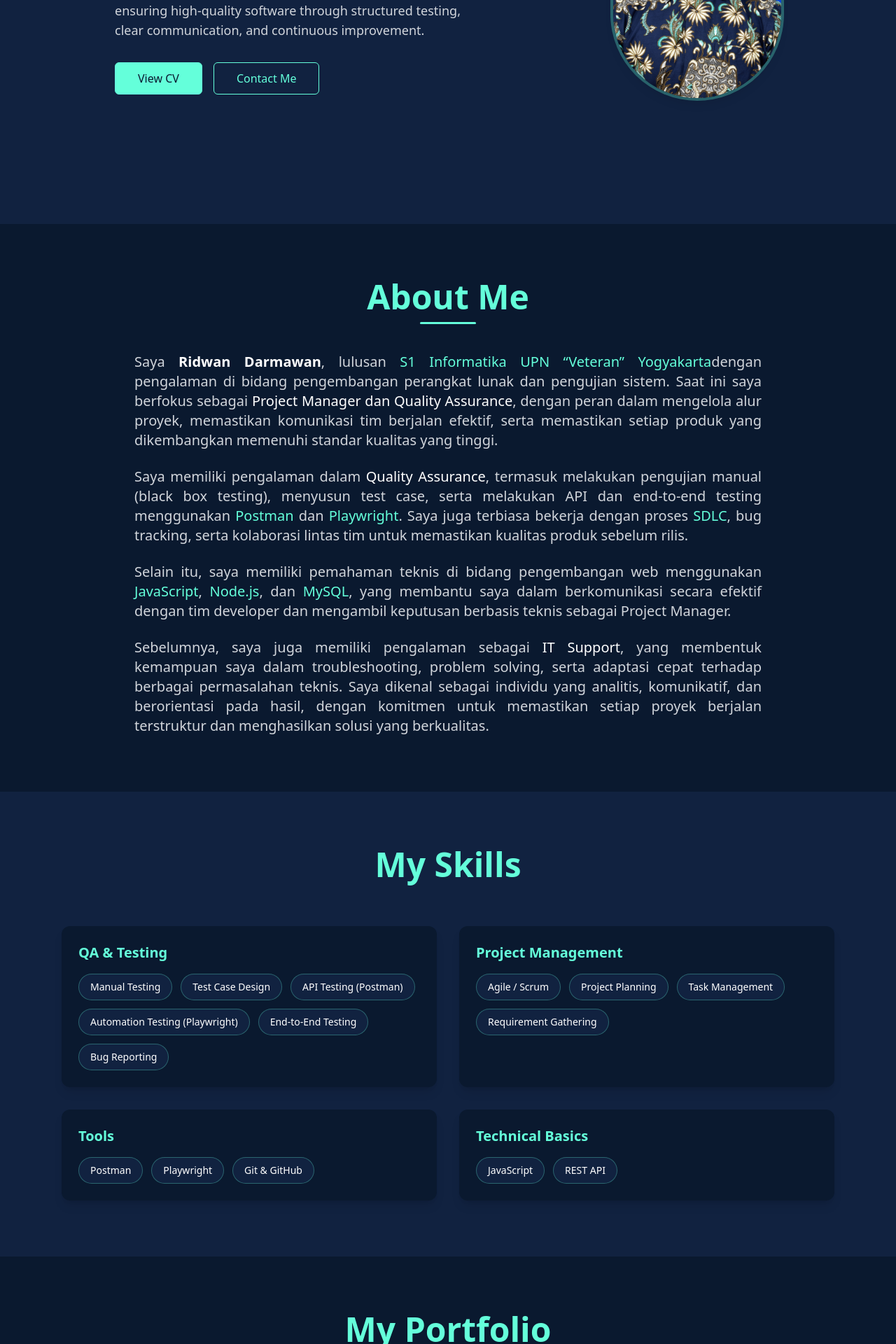
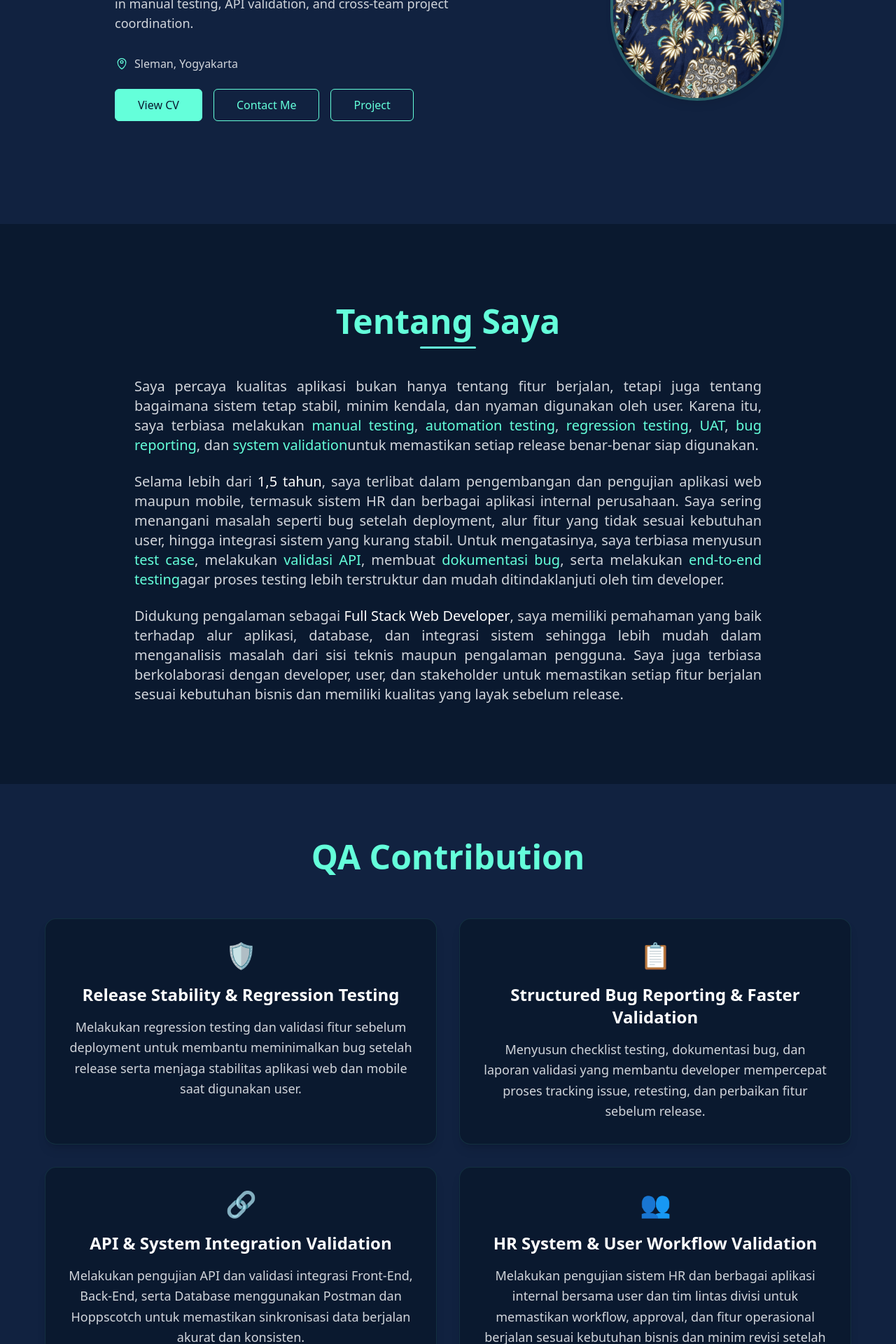
Before and after one commit to kowells/my-profile, a React (Create React App) app: page / in a window 1280 px wide. Shown: the part 480-2400 px from the top of the page at 70% size. Built offline with nearby package versions, Linux system fonts and the light colour scheme.

Commit message:
add new section

```diff
--- a/src/pages/Home.jsx
+++ b/src/pages/Home.jsx
@@ -124,12 +124,36 @@ export default function Home() {
                     </motion.h1>
 
                     <h3 className="text-[#64ffda] font-semibold text-xl sm:text-2xl mb-5">
-                        Project Manager | Quality Assurance
+                        Quality Assurance
                     </h3>
 
                     <p className="text-gray-300 text-base sm:text-lg leading-relaxed mb-8 max-w-md md:max-w-lg mx-auto md:mx-0">
-                        Focused on leading projects, improving workflows,
-                        and ensuring high-quality software through structured testing, clear communication, and continuous improvement.
+                        QA Engineer focused on system quality, release stability, and user validation for web & mobile applications.
+                        Experienced in manual testing, API validation, and cross-team project coordination.
+                    </p>
+
+                    <p className="flex items-center justify-center md:justify-start gap-2 text-gray-300 mb-6">
+                        <svg
+                            xmlns="http://www.w3.org/2000/svg"
+                            fill="none"
+                            viewBox="0 0 24 24"
+                            strokeWidth={1.5}
+                            stroke="currentColor"
+                            className="w-5 h-5 text-[#64ffda]"
+                        >
+                            <path
+                                strokeLinecap="round"
+                                strokeLinejoin="round"
+                                d="M12 21s7-4.35 7-11a7 7 0 10-14 0c0 6.65 7 11 7 11z"
+                            />
+                            <path
+                                strokeLinecap="round"
+                                strokeLinejoin="round"
+                                d="M12 11.25a2.25 2.25 0 100-4.5 2.25 2.25 0 000 4.5z"
+                            />
+                        </svg>
+
+                        <span>Sleman, Yogyakarta</span>
                     </p>
 
                     <div className="flex flex-col sm:flex-row justify-center md:justify-start gap-4">
@@ -146,6 +170,12 @@ export default function Home() {
                             className="border border-[#64ffda] text-[#64ffda] py-2.5 px-8 rounded-md text-base font-medium hover:bg-[#64ffda] hover:text-[#0a192f] transition-all duration-300"
                         >
                             Contact Me
+                        </a>
+                        <a
+                            href="#project"
+                            className="border border-[#64ffda] text-[#64ffda] py-2.5 px-8 rounded-md text-base font-medium hover:bg-[#64ffda] hover:text-[#0a192f] transition-all duration-300"
+                        >
+                            Project
                         </a>
                     </div>
                 </div>
@@ -172,50 +202,156 @@ export default function Home() {
             >
                 <div className="max-w-4xl mx-auto">
                     <h2 className="text-[#64ffda] text-3xl sm:text-4xl md:text-5xl font-bold mb-10 text-center relative">
-                        About Me
+                        Tentang Saya
                         <span className="block w-20 h-[3px] bg-[#64ffda] mx-auto mt-3 rounded"></span>
                     </h2>
-
                     <p className="text-gray-300 text-lg md:text-xl leading-relaxed text-justify">
-                        Saya <span className="text-white font-semibold">Ridwan Darmawan</span>,
-                        lulusan <span className="text-[#64ffda]">S1 Informatika UPN “Veteran” Yogyakarta</span>
-                        dengan pengalaman di bidang pengembangan perangkat lunak dan pengujian sistem.
-                        Saat ini saya berfokus sebagai
-                        <span className="text-white font-medium"> Project Manager dan Quality Assurance</span>,
-                        dengan peran dalam mengelola alur proyek, memastikan komunikasi tim berjalan efektif,
-                        serta memastikan setiap produk yang dikembangkan memenuhi standar kualitas yang tinggi.
+                        Saya percaya kualitas aplikasi bukan hanya tentang fitur berjalan,
+                        tetapi juga tentang bagaimana sistem tetap stabil, minim kendala,
+                        dan nyaman digunakan oleh user. Karena itu, saya terbiasa melakukan
+                        <span className="text-[#64ffda]"> manual testing</span>,
+                        <span className="text-[#64ffda]"> automation testing</span>,
+                        <span className="text-[#64ffda]"> regression testing</span>,
+                        <span className="text-[#64ffda]"> UAT</span>,
+                        <span className="text-[#64ffda]"> bug reporting</span>, dan
+                        <span className="text-[#64ffda]"> system validation</span>
+                        untuk memastikan setiap release benar-benar siap digunakan.
                     </p>
 
                     <p className="text-gray-300 text-lg md:text-xl leading-relaxed text-justify mt-6">
-                        Saya memiliki pengalaman dalam <span className="text-white font-medium">Quality Assurance</span>,
-                        termasuk melakukan pengujian manual (black box testing), menyusun test case,
-                        serta melakukan API dan end-to-end testing menggunakan
-                        <span className="text-[#64ffda]"> Postman</span> dan
-                        <span className="text-[#64ffda]"> Playwright</span>.
-                        Saya juga terbiasa bekerja dengan proses <span className="text-[#64ffda]">SDLC</span>,
-                        bug tracking, serta kolaborasi lintas tim untuk memastikan kualitas produk sebelum rilis.
+                        Selama lebih dari
+                        <span className="text-white font-medium"> 1,5 tahun</span>,
+                        saya terlibat dalam pengembangan dan pengujian aplikasi web maupun mobile,
+                        termasuk sistem HR dan berbagai aplikasi internal perusahaan.
+                        Saya sering menangani masalah seperti bug setelah deployment,
+                        alur fitur yang tidak sesuai kebutuhan user,
+                        hingga integrasi sistem yang kurang stabil.
+                        Untuk mengatasinya, saya terbiasa menyusun
+                        <span className="text-[#64ffda]"> test case</span>,
+                        melakukan
+                        <span className="text-[#64ffda]"> validasi API</span>,
+                        membuat
+                        <span className="text-[#64ffda]"> dokumentasi bug</span>,
+                        serta melakukan
+                        <span className="text-[#64ffda]"> end-to-end testing</span>
+                        agar proses testing lebih terstruktur dan mudah ditindaklanjuti oleh tim developer.
                     </p>
 
                     <p className="text-gray-300 text-lg md:text-xl leading-relaxed text-justify mt-6">
-                        Selain itu, saya memiliki pemahaman teknis di bidang pengembangan web menggunakan
-                        <span className="text-[#64ffda]"> JavaScript</span>,
-                        <span className="text-[#64ffda]"> Node.js</span>, dan
-                        <span className="text-[#64ffda]"> MySQL</span>,
-                        yang membantu saya dalam berkomunikasi secara efektif dengan tim developer
-                        dan mengambil keputusan berbasis teknis sebagai Project Manager.
+                        Didukung pengalaman sebagai
+                        <span className="text-white font-medium"> Full Stack Web Developer</span>,
+                        saya memiliki pemahaman yang baik terhadap alur aplikasi,
+                        database, dan integrasi sistem sehingga lebih mudah
+                        dalam menganalisis masalah dari sisi teknis maupun pengalaman pengguna.
+                        Saya juga terbiasa berkolaborasi dengan developer,
+                        user, dan stakeholder untuk memastikan setiap fitur
+                        berjalan sesuai kebutuhan bisnis dan memiliki kualitas
+                        yang layak sebelum release.
                     </p>
 
-                    <p className="text-gray-300 text-lg md:text-xl leading-relaxed text-justify mt-6">
-                        Sebelumnya, saya juga memiliki pengalaman sebagai
-                        <span className="text-white font-medium"> IT Support</span>,
-                        yang membentuk kemampuan saya dalam troubleshooting, problem solving,
-                        serta adaptasi cepat terhadap berbagai permasalahan teknis.
-                        Saya dikenal sebagai individu yang analitis, komunikatif, dan berorientasi pada hasil,
-                        dengan komitmen untuk memastikan setiap proyek berjalan terstruktur dan menghasilkan
-                        solusi yang berkualitas.
-                    </p>
+                </div>
+            </section>
 
+            {/* ===== QA CONTRIBUTION SECTION ===== */}
+            <section
+                id="qa-contribution"
+                className="bg-[#112240] py-20 px-6"
+            >
+                <div className="max-w-6xl mx-auto">
+                    {/* TITLE */}
+                    <h2 className="text-[#64ffda] text-3xl sm:text-4xl md:text-5xl font-bold text-center mb-16">
+                        QA Contribution
+                    </h2>
 
+                    {/* GRID */}
+                    <div className="grid md:grid-cols-2 gap-8">
+
+                        {/* CARD 1 */}
+                        <motion.div
+                            initial={{ opacity: 0, y: 40 }}
+                            whileInView={{ opacity: 1, y: 0 }}
+                            transition={{ duration: 0.5 }}
+                            viewport={{ once: true }}
+                            className="bg-[#0a192f] p-8 rounded-2xl border border-[#64ffda]/10 hover:border-[#64ffda]/40 transition-all shadow-lg hover:shadow-[#64ffda]/10"
+                        >
+                            <div className="text-[#64ffda] text-4xl mb-5">🛡️</div>
+
+                            <h3 className="text-white text-2xl font-semibold mb-4">
+                                Release Stability & Regression Testing
+                            </h3>
+
+                            <p className="text-gray-300 leading-relaxed text-lg">
+                                Melakukan regression testing dan validasi fitur sebelum deployment
+                                untuk membantu meminimalkan bug setelah release serta menjaga
+                                stabilitas aplikasi web dan mobile saat digunakan user.
+                            </p>
+                        </motion.div>
+
+                        {/* CARD 2 */}
+                        <motion.div
+                            initial={{ opacity: 0, y: 40 }}
+                            whileInView={{ opacity: 1, y: 0 }}
+                            transition={{ duration: 0.5, delay: 0.1 }}
+                            viewport={{ once: true }}
+                            className="bg-[#0a192f] p-8 rounded-2xl border border-[#64ffda]/10 hover:border-[#64ffda]/40 transition-all shadow-lg hover:shadow-[#64ffda]/10"
+                        >
+                            <div className="text-[#64ffda] text-4xl mb-5">📋</div>
+
+                            <h3 className="text-white text-2xl font-semibold mb-4">
+                                Structured Bug Reporting & Faster Validation
+                            </h3>
+
+                            <p className="text-gray-300 leading-relaxed text-lg">
+                                Menyusun checklist testing, dokumentasi bug, dan laporan validasi
+                                yang membantu developer mempercepat proses tracking issue,
+                                retesting, dan perbaikan fitur sebelum release.
+                            </p>
+                        </motion.div>
+
+                        {/* CARD 3 */}
+                        <motion.div
+                            initial={{ opacity: 0, y: 40 }}
+                            whileInView={{ opacity: 1, y: 0 }}
+                            transition={{ duration: 0.5, delay: 0.2 }}
+                            viewport={{ once: true }}
+                            className="bg-[#0a192f] p-8 rounded-2xl border border-[#64ffda]/10 hover:border-[#64ffda]/40 transition-all shadow-lg hover:shadow-[#64ffda]/10"
+                        >
+                            <div className="text-[#64ffda] text-4xl mb-5">🔗</div>
+
+                            <h3 className="text-white text-2xl font-semibold mb-4">
+                                API & System Integration Validation
+                            </h3>
+
+                            <p className="text-gray-300 leading-relaxed text-lg">
+                                Melakukan pengujian API dan validasi integrasi Front-End,
+                                Back-End, serta Database menggunakan Postman dan Hoppscotch
+                                untuk memastikan sinkronisasi data berjalan akurat dan konsisten.
+                            </p>
+                        </motion.div>
+
+                        {/* CARD 4 */}
+                        <motion.div
+                            initial={{ opacity: 0, y: 40 }}
+                            whileInView={{ opacity: 1, y: 0 }}
+                            transition={{ duration: 0.5, delay: 0.3 }}
+                            viewport={{ once: true }}
+                            className="bg-[#0a192f] p-8 rounded-2xl border border-[#64ffda]/10 hover:border-[#64ffda]/40 transition-all shadow-lg hover:shadow-[#64ffda]/10"
+                        >
+                            <div className="text-[#64ffda] text-4xl mb-5">👥</div>
+
+                            <h3 className="text-white text-2xl font-semibold mb-4">
+                                HR System & User Workflow Validation
+                            </h3>
+
+                            <p className="text-gray-300 leading-relaxed text-lg">
+                                Melakukan pengujian sistem HR dan berbagai aplikasi internal
+                                bersama user dan tim lintas divisi untuk memastikan workflow,
+                                approval, dan fitur operasional berjalan sesuai kebutuhan bisnis
+                                dan minim revisi setelah implementasi.
+                            </p>
+                        </motion.div>
+
+                    </div>
                 </div>
             </section>
 
@@ -259,10 +395,10 @@ export default function Home() {
 
 
             {/* ===== PORTFOLIO SECTION ===== */}
-            <section id="portfolio" className="bg-[#0a192f] py-20 px-6 text-center">
+            <section id="project" className="bg-[#0a192f] py-20 px-6 text-center">
                 <div className="max-w-6xl mx-auto">
                     <h2 className="text-[#64ffda] text-3xl sm:text-4xl md:text-5xl font-bold mb-12">
-                        My Portfolio
+                        Project
                     </h2>
 
                     <div className="grid grid-cols-1 sm:grid-cols-2 lg:grid-cols-3 gap-8">
```
